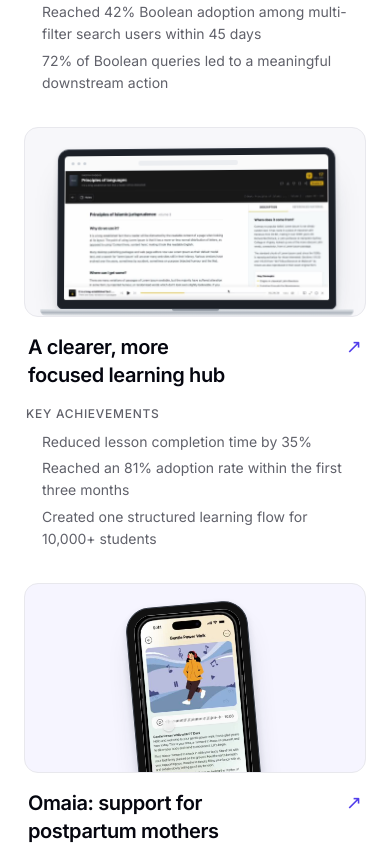
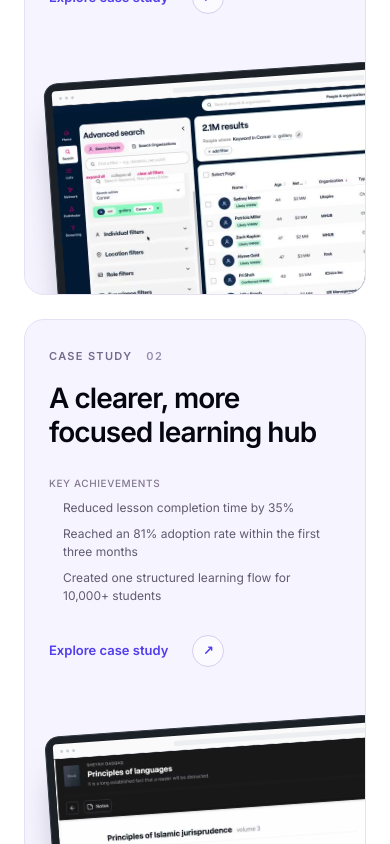
Before and after one commit to ehsangazar/zarabani, a React (Vite) app: page / in a window 390 px wide. Shown: the part 1860-2704 px from the top of the page. Built offline with nearby package versions, Linux system fonts and the light colour scheme; no server answers; a web font is replaced by a local one.

Commit message:
Unify portfolio cards and expand product thinking section

```diff
--- a/src/components/ProjectGrid.tsx
+++ b/src/components/ProjectGrid.tsx
@@ -33,17 +33,19 @@ export default function ProjectGrid({ limit }: { limit?: number }) {
   }, [])
   if (loading) return <p className="ms-muted" role="status">Loading projects…</p>
   return <div className="project-grid">
-    {projects.slice(0, limit).map(project => <Link
+    {projects.slice(0, limit).map((project, index) => <Link
       key={project.id} to={`/projects/${project.id}`} className="project-card"
     >
-      <ProjectPreview projectId={project.id} />
       <div className="project-card__body">
-        <div className="project-card__caption"><h3>{cardCopy[project.id]?.title ?? project.title}</h3><span aria-hidden="true">↗</span></div>
+        <p className="project-card__eyebrow">Case study <span>{String(index + 1).padStart(2, '0')}</span></p>
+        <div className="project-card__caption"><h3>{cardCopy[project.id]?.title ?? project.title}</h3></div>
         <p className="project-card__label">Key achievements</p>
         <ul className="project-card__achievements">
           {(cardCopy[project.id]?.achievements ?? project.achievements.slice(0, 3)).map(achievement => <li key={achievement}>{achievement}</li>)}
         </ul>
+        <span className="project-card__cta">Explore case study <span aria-hidden="true">↗</span></span>
       </div>
+      <ProjectPreview projectId={project.id} />
     </Link>)}
   </div>
 }
--- a/src/components/WritingGrid.tsx
+++ b/src/components/WritingGrid.tsx
@@ -4,8 +4,11 @@ import { getAllBlogPosts } from '../pages/blog/posts'
 export default function WritingGrid({ limit }: { limit?: number }) {
   return <div className="ms-writing-grid">{getAllBlogPosts().slice(0, limit).map(({ metadata: post }) => <Link className="ms-writing-card" key={post.slug} to={`/blog/${post.slug}`}>
     {post.featuredImage && <div className="ms-writing-image"><img src={post.featuredImage} alt="" loading="lazy" /></div>}
-    <p className="ms-writing-meta">{new Date(post.date).toLocaleDateString('en-GB', { month: 'short', year: 'numeric' })} · {post.readTime} min read</p>
-    <h2>{post.title} <span aria-hidden="true">↗</span></h2>
-    <p className="ms-writing-excerpt">{post.excerpt}</p>
+    <div className="ms-writing-body">
+      <p className="ms-writing-meta">{new Date(post.date).toLocaleDateString('en-GB', { month: 'short', year: 'numeric' })} · {post.readTime} min read</p>
+      <h2>{post.title}</h2>
+      <p className="ms-writing-excerpt">{post.excerpt}</p>
+      <span className="ms-writing-cta">Read article <span aria-hidden="true">↗</span></span>
+    </div>
   </Link>)}</div>
 }
--- a/src/components/case-study-shared.css
+++ b/src/components/case-study-shared.css
@@ -23,9 +23,9 @@
 .cs-gate__panel {
   width: min(100%, 600px);
   padding: 48px;
-  border: 1px solid #e8e8ed;
-  border-radius: 16px;
-  background: #fff;
+  border: 1px solid #e5e0f4;
+  border-radius: 24px;
+  background: var(--ms-surface, #f6f5ff);
 }
 
 .cs-gate__eyebrow {
@@ -124,7 +124,7 @@
 
 @media (max-width: 767px) {
   .cs-gate { padding: 104px 24px 56px; place-items: start center; }
-  .cs-gate__panel { padding: 28px 24px; }
+  .cs-gate__panel { padding: 28px 24px; border-radius: 20px; }
   .cs-gate h1 { font-size: 34px; }
   .cs-footer { flex-direction: column; align-items: flex-start; margin-top: 40px; }
   .cs-footer__links { gap: 8px 20px; }
--- a/src/components/minimal-site.css
+++ b/src/components/minimal-site.css
@@ -219,15 +219,58 @@
 .ms-about-bio h2, .ms-detail-section > h2 { font-size: 24px; font-weight: 700; line-height: 1.3; letter-spacing: -.5px; }
 .ms-experience h3 { font-size: var(--ms-text-card); font-weight: 600; }
 .ms-writing-card h2 { font-size: var(--ms-text-card); line-height: 1.4; }
-.ms-writing-card > p:last-child { font-size: 15px; line-height: 1.45; }
+.ms-writing-card { display: flex; flex-direction: column; overflow: hidden; background: var(--ms-surface); border: 1px solid #e5e0f4; border-radius: 24px; transition: border-color .25s, box-shadow .25s; }
+.ms-writing-card:hover { border-color: #c9bfee; box-shadow: 0 18px 40px -24px #55478055; }
+.ms-writing-card .ms-writing-image { flex: 0 0 auto; margin: 0; border-radius: 0; border-bottom: 1px solid #e5e0f4; }
+.ms-writing-body { display: flex; flex-direction: column; align-items: flex-start; flex: 1; padding: 24px; }
+.ms-writing-body .ms-writing-meta { font-size: 12px; color: #766b8d; margin-bottom: 14px; }
+.ms-writing-body h2 { margin-bottom: 14px; }
+.ms-writing-body .ms-writing-excerpt { font-size: 14px; line-height: 1.55; color: #615a70; margin: 0 0 24px; }
+.ms-writing-cta { display: flex; align-items: center; justify-content: space-between; gap: 24px; width: 100%; margin-top: auto; color: var(--ms-accent); font-size: 13px; font-weight: 600; }
+.ms-writing-cta > span { display: grid; place-items: center; width: 32px; height: 32px; border: 1px solid #d8ceee; border-radius: 50%; background: #ffffff80; }
+@media (max-width: 767px) {
+  .ms-writing-grid { grid-template-columns: 1fr; gap: 24px; }
+  .ms-writing-card { border-radius: 20px; }
+}
 .ms-eyebrow, .ms-writing-meta, .ms-about-bio figcaption { color: var(--ms-muted); font-size: var(--ms-text-sm); }
 .ms-home-about, .ms-contact-links a:hover { background: var(--ms-neutral-surface); }
 .ms-brand span { font-size: 16px; }
-.minimal-site .project-preview { background: var(--ms-neutral-surface); border-color: var(--ms-line); }
-.minimal-site .project-preview--omaia { background: var(--ms-surface); }
+.minimal-site .project-preview { background: var(--ms-surface); border-color: var(--ms-line); }
 .minimal-site .project-card__caption h3 { color: var(--ms-ink); font-size: var(--ms-text-card); font-weight: 600; line-height: 1.4; }
 .minimal-site .project-card:is(:hover, :focus-visible) h3 { color: var(--ms-accent); }
 .minimal-site .project-card__caption > span { color: var(--ms-accent); }
+/* One shared canvas joins each story to its oversized product preview. */
+.minimal-site .project-grid { grid-template-columns: repeat(2, minmax(0, 1fr)); gap: 24px; }
+.minimal-site .project-card { display: grid; grid-template-columns: 1fr 1fr; position: relative; overflow: hidden; isolation: isolate; border: 1px solid #e5e0f4; border-radius: 24px; background: var(--ms-surface); transition: box-shadow .25s, border-color .25s; }
+.minimal-site .project-card:hover { border-color: #c9bfee; box-shadow: 0 18px 40px -24px #55478055; }
+.minimal-site .project-card__body { position: relative; z-index: 1; padding: 24px 12px 24px 24px; display: flex; flex-direction: column; align-items: flex-start; }
+.project-card__eyebrow { display: flex; align-items: center; gap: 14px; margin: 0 0 24px; color: #766b8d; font-size: 11px; text-transform: uppercase; letter-spacing: .12em; font-weight: 600; }
+.project-card__eyebrow span { color: #9b8eaf; }
+.minimal-site .project-card__caption { padding: 0; }
+.minimal-site .project-card__caption h3 { max-width: 23ch; font-size: 22px; line-height: 1.2; letter-spacing: -.035em; }
+.minimal-site .project-card__label { margin-top: 26px; font-size: 10px; color: #847790; }
+.minimal-site .project-card__achievements { padding-left: 14px; font-size: 12px; line-height: 1.5; color: #615a70; }
+.minimal-site .project-card__achievements li + li { margin-top: 8px; }
+.project-card__cta { display: inline-flex; gap: 24px; align-items: center; margin-top: auto; padding-top: 30px; color: var(--ms-accent); font-size: 13px; font-weight: 600; }
+.project-card__cta > span { display: grid; place-items: center; width: 32px; height: 32px; border: 1px solid #d8ceee; border-radius: 50%; background: #ffffff80; }
+.minimal-site .project-card .project-preview { height: 100%; min-height: 440px; padding: 0; border: 0; border-radius: 0; align-items: center; justify-content: flex-start; overflow: hidden; background: transparent; }
+.minimal-site .project-card .project-preview__mockup { position: absolute; top: 32px; left: 32px; width: 185%; margin-left: 0; transform: rotate(-4deg); }
+.minimal-site .project-card .project-preview__display { padding: 7px; border-radius: 14px; box-shadow: -12px 22px 35px -20px #3e31545c; }
+.minimal-site .project-card .project-preview__laptop-base { display: none; }
+.minimal-site .project-card .project-preview--phone .project-preview__mockup { top: 28px; left: 28%; width: 76%; margin-left: 0; transform: rotate(9deg); }
+.minimal-site .project-card .project-preview--phone .project-preview__display { border-radius: 34px; padding: 9px; }
+.minimal-site .project-card .project-preview--phone .project-preview__screen { border-radius: 25px; }
+.minimal-site .project-card .project-preview--coming-soon { justify-content: center; }
+@media (max-width: 767px) {
+  .minimal-site .project-grid { grid-template-columns: 1fr; }
+  .minimal-site .project-card { grid-template-columns: 1fr; border-radius: 20px; }
+  .minimal-site .project-card__body { padding: 28px 24px 20px; }
+  .project-card__eyebrow { margin-bottom: 18px; }
+  .minimal-site .project-card__caption h3 { font-size: 28px; }
+  .minimal-site .project-card .project-preview { height: 260px; min-height: 0; }
+  .minimal-site .project-card .project-preview__mockup { width: 150%; left: 28px; }
+  .minimal-site .project-card .project-preview--phone .project-preview__mockup { width: 60%; left: 38%; }
+}
 .minimal-site--article :is(h1, h2, h3) { color: var(--ms-ink); font-family: var(--ms-font); }
 @media (max-width: 767px) {
   .ms-intro > p:not(.ms-eyebrow), .ms-home-intro-copy > p:not(.ms-eyebrow), .ms-home-about p:not(.ms-eyebrow), .ms-about-bio p, .ms-experience p, .ms-experience li { font-size: 16px; }
@@ -332,6 +375,26 @@
   .ms-home-work__heading h2 { font-size: 27px; }
 }
 
+.ms-home-about { position: relative; left: 50%; width: 100vw; transform: translateX(-50%); display: block; padding: 72px max(24px, calc((100vw - 1040px) / 2)); border: 0; border-radius: 0; color: var(--ms-ink); background: radial-gradient(ellipse at 85% 40%, #eee9fa 0%, transparent 65%), linear-gradient(180deg, #fff, #faf9fc 50%, #fff); }
+.ms-home-about .ms-hero-framework { background: #ffffffd9; border-color: #e5e0ef; box-shadow: 0 24px 48px -24px #58457426; }
+.ms-approach-inner { display: grid; grid-template-columns: minmax(0, 1.2fr) minmax(0, 1fr); gap: 48px 64px; align-items: center; }
+.ms-approach-copy .ms-eyebrow { color: var(--ms-accent); text-transform: uppercase; font-size: 12px; font-weight: 600; letter-spacing: .12em; }
+.ms-approach-copy h2 { font-size: clamp(32px, 3.5vw, 46px); line-height: 1.12; margin-bottom: 24px; }
+.ms-home-about .ms-approach-lead { font-size: 20px; line-height: 1.5; color: var(--ms-ink); letter-spacing: -.02em; }
+.ms-home-about .ms-hero-framework p { margin-bottom: 0; font-size: 13px; line-height: 1.5; }
+.ms-home-about .ms-hero-framework .ms-hero-framework__label { color: var(--ms-accent); font-size: 11px; }
+.ms-home-about .ms-hero-framework .ms-hero-framework__journey { margin-top: 10px; font-size: 11px; }
+.ms-approach-principles { grid-column: 1 / -1; display: grid; grid-template-columns: repeat(3, minmax(0, 1fr)); gap: 32px; margin: 0; padding: 32px 0 0; list-style: none; border-top: 1px solid #e5e1d9; }
+.ms-approach-principles li > span { color: var(--ms-accent); font-size: 11px; text-transform: uppercase; letter-spacing: .1em; font-weight: 600; }
+.ms-approach-principles h3 { margin: 12px 0; font-size: 20px; letter-spacing: -.025em; line-height: 1.3; }
+.ms-home-about .ms-approach-principles p { font-size: 14px; line-height: 1.65; margin: 0; }
+@media (max-width: 767px) {
+  .ms-home-about { padding: 44px 24px; }
+  .ms-approach-inner { grid-template-columns: 1fr; gap: 32px; }
+  .ms-approach-principles { grid-template-columns: 1fr; gap: 24px; }
+}
+.ms-home-about .ms-approach-principles { border-color: #e5e0ef; }
+
 /* Case studies use the same shell and visual language while retaining their content. */
 .minimal-site--case-study .case-study-page,
 .minimal-site--case-study .case-study-page :is(h1, h2, h3, h4, p, li, a, span, button, input, label, dt, dd, figcaption) {
--- a/src/pages/Home.tsx
+++ b/src/pages/Home.tsx
@@ -42,7 +42,34 @@ export default function Home() {
       <div className="ms-section-heading ms-home-work__heading"><div><p className="ms-eyebrow">Selected work</p><h2 id="selected-work">Complex problems, made clearer.</h2></div><Link className="ms-secondary-link" to="/projects">All projects ↗</Link></div>
       <ProjectGrid limit={4} />
     </section>
-    <section className="ms-section ms-home-about"><div><p className="ms-eyebrow">How I work</p><h2>Curiosity first.<br />Clarity throughout.</h2></div><div><p>I help teams move from insight to action by aligning user needs with practical constraints, making informed trade-offs, and shaping clear, usable solutions.</p><p>My experience includes complex, data-heavy platforms and multi-role systems, where clarity, scalability, and usability matter.</p><Link className="ms-text-link" to="/about">More about my approach ↗</Link></div></section>
+    <section className="ms-section ms-home-about" aria-labelledby="approach-title">
+      <div className="ms-approach-inner">
+        <div className="ms-approach-copy">
+          <p className="ms-eyebrow">How I work</p>
+          <h2 id="approach-title">Curiosity first.<br />Clarity throughout.</h2>
+          <p className="ms-approach-lead">Good product thinking starts before the interface—with understanding what is worth solving, for whom, and why it matters.</p>
+          <p>I connect what people need with what the business needs to achieve and what technology makes possible. That means questioning assumptions, making trade-offs explicit, and helping teams choose a direction they can stand behind.</p>
+          <Link className="ms-text-link" to="/about">More about my approach ↗</Link>
+        </div>
+        <aside className="ms-hero-framework" aria-label="My approach connects users, technology and business to turn complexity into clarity">
+          <p className="ms-hero-framework__label">Where I work best</p>
+          <div className="ms-hero-framework__map" aria-hidden="true">
+            <svg viewBox="0 0 360 290" preserveAspectRatio="none"><path d="M180 42 180 132M61 228 145 168M299 228 215 168" /></svg>
+            <span className="ms-hero-node ms-hero-node--users">Users</span>
+            <span className="ms-hero-node ms-hero-node--technology">Technology</span>
+            <span className="ms-hero-node ms-hero-node--business">Business</span>
+            <div className="ms-hero-framework__centre"><small>Turning complexity into</small><strong>Clarity</strong></div>
+          </div>
+          <p className="ms-hero-framework__focus">AI-powered products · B2B SaaS · B2C · data-heavy systems</p>
+          <p className="ms-hero-framework__journey">Discovery → strategy → interaction → shipped product</p>
+        </aside>
+        <ol className="ms-approach-principles">
+          <li><span>01 / Frame</span><h3>Find the problem behind the request.</h3><p>Understand the context, uncover friction, and separate the underlying need from the proposed solution.</p></li>
+          <li><span>02 / Decide</span><h3>Make the trade-offs intentional.</h3><p>Weigh user value, business impact, and feasibility. Define what success looks like before committing to a direction.</p></li>
+          <li><span>03 / Learn</span><h3>Build to learn, then refine.</h3><p>Make ideas tangible, test the riskiest assumptions, and use feedback to guide what ships and what improves next.</p></li>
+        </ol>
+      </div>
+    </section>
     <section className="ms-section"><div className="ms-section-heading"><h2>Notes on design</h2><Link className="ms-secondary-link" to="/blog">All writing ↗</Link></div><WritingGrid limit={3} /></section>
     <section className="ms-invitation"><h2>Have something in mind?</h2><Link className="ms-text-link ms-primary-link" to="/contact">Let's talk ↗</Link></section>
   </div>
```
